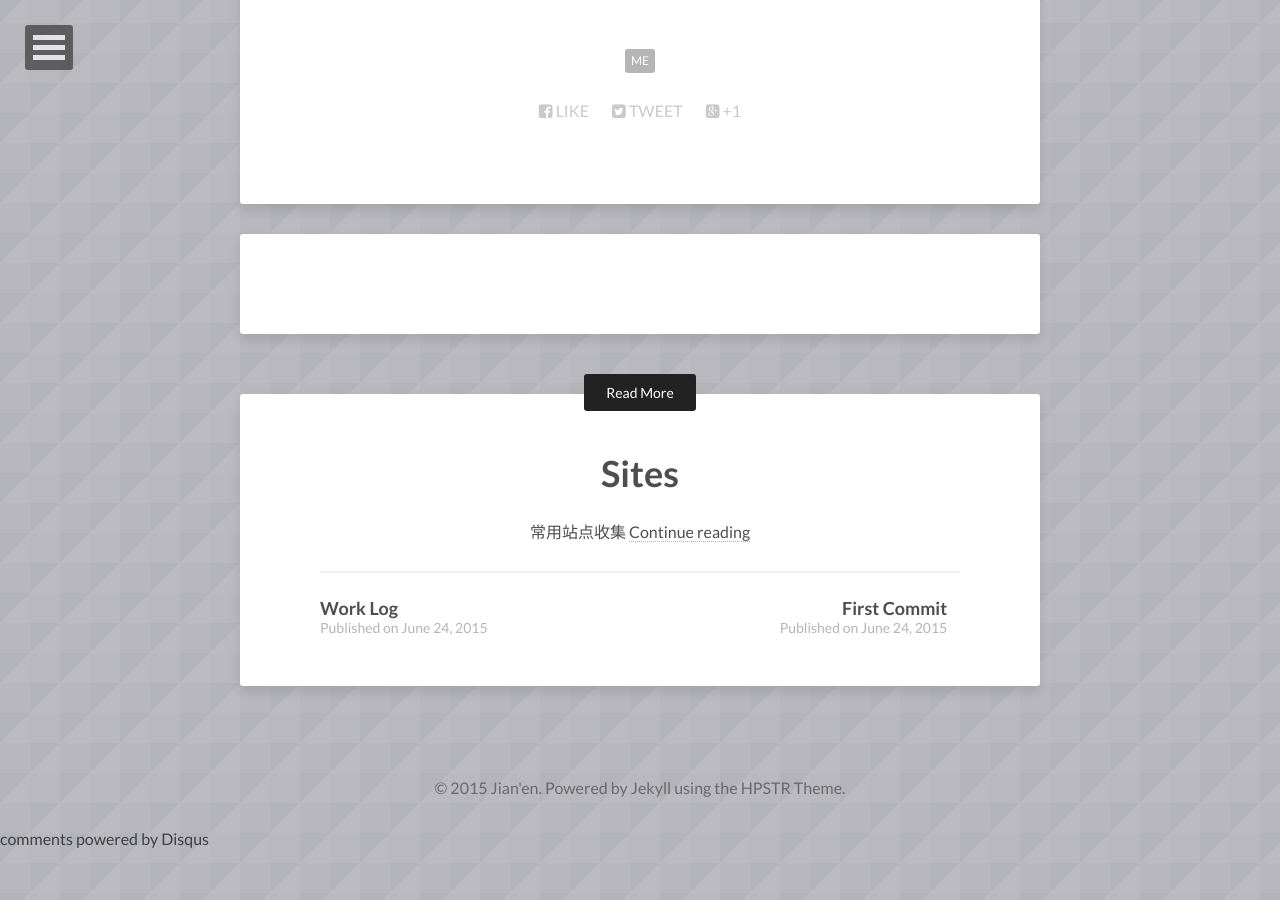
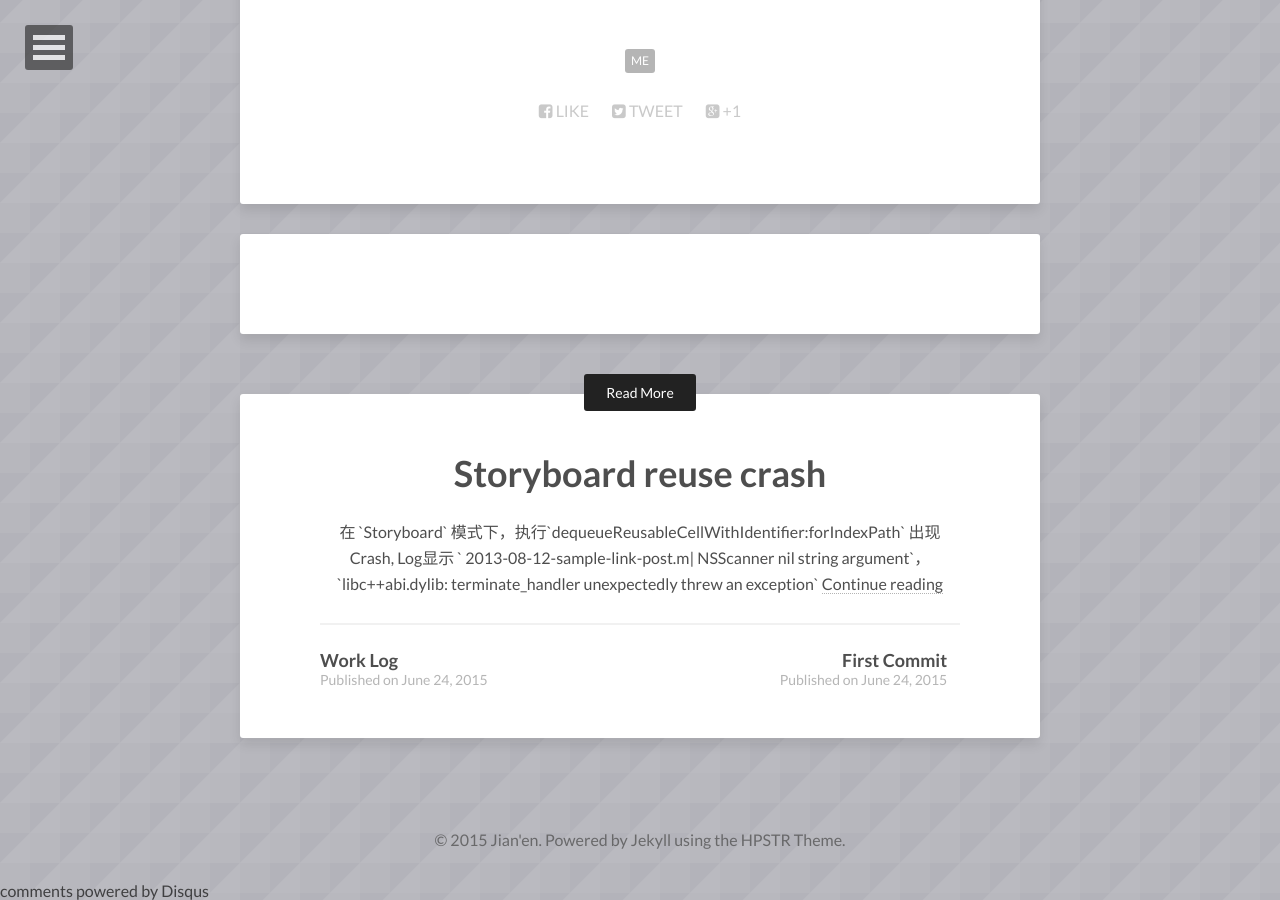
Before and after one commit to xiaowangwindow/xiaowangwindow.github.io, a Jekyll site: the page built from _posts/2099-01-01-sites.md, in a window 1280 px wide and 900 px high, scrolled down 697 px. Built offline with Jekyll 4.4.1, drawn with Linux system fonts in a browser that asks for light colours; nearby versions of some CDN libraries; comment, search, counter and statistics services are not loaded; before the commit the page ends 1545 px from its top, so only the background shows below that.

Commit message:
update storyboard post

```diff
--- a/_posts/2015-11-12-storyboard-reuse-crash.md
+++ b/_posts/2015-11-12-storyboard-reuse-crash.md
@@ -1,8 +1,9 @@
 ---
 layout: post
-title: Sites
-description: "常用站点收集"
-tags: [me]
+title: Storyboard reuse crash
+description: "在 `Storyboard` 模式下，执行`dequeueReusableCellWithIdentifier:forIndexPath` 出现Crash, Log显示 `
+  2013-08-12-sample-link-post.m|    NSScanner nil string argument`，`libc++abi.dylib: terminate_handler unexpectedly threw an exception`"
+tags: [iOS]
 image:
   background: triangular.png
 ---
```
